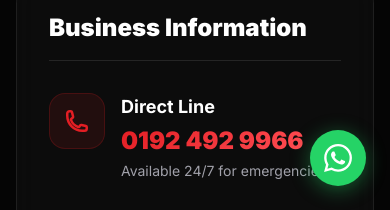
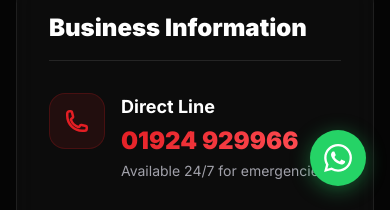
Before and after one commit to atifjan2019/onestopewakfield, a Next.js app: page /contact in a window 390 px wide. Shown: the part 634-844 px from the top of the page. Built offline with nearby package versions, Linux system fonts and the light colour scheme.

Commit message:
fix: update PHONE_NUMBER format for consistency

```diff
--- a/src/data/services.js
+++ b/src/data/services.js
@@ -1,5 +1,5 @@
 
-export const PHONE_NUMBER = "0192 492 9966";
+export const PHONE_NUMBER = "01924 929966";
 export const PHONE_HREF = "tel:+441924929966";
 export const BUSINESS_NAME = "One Stop Tyres Wakefield";
 
```
